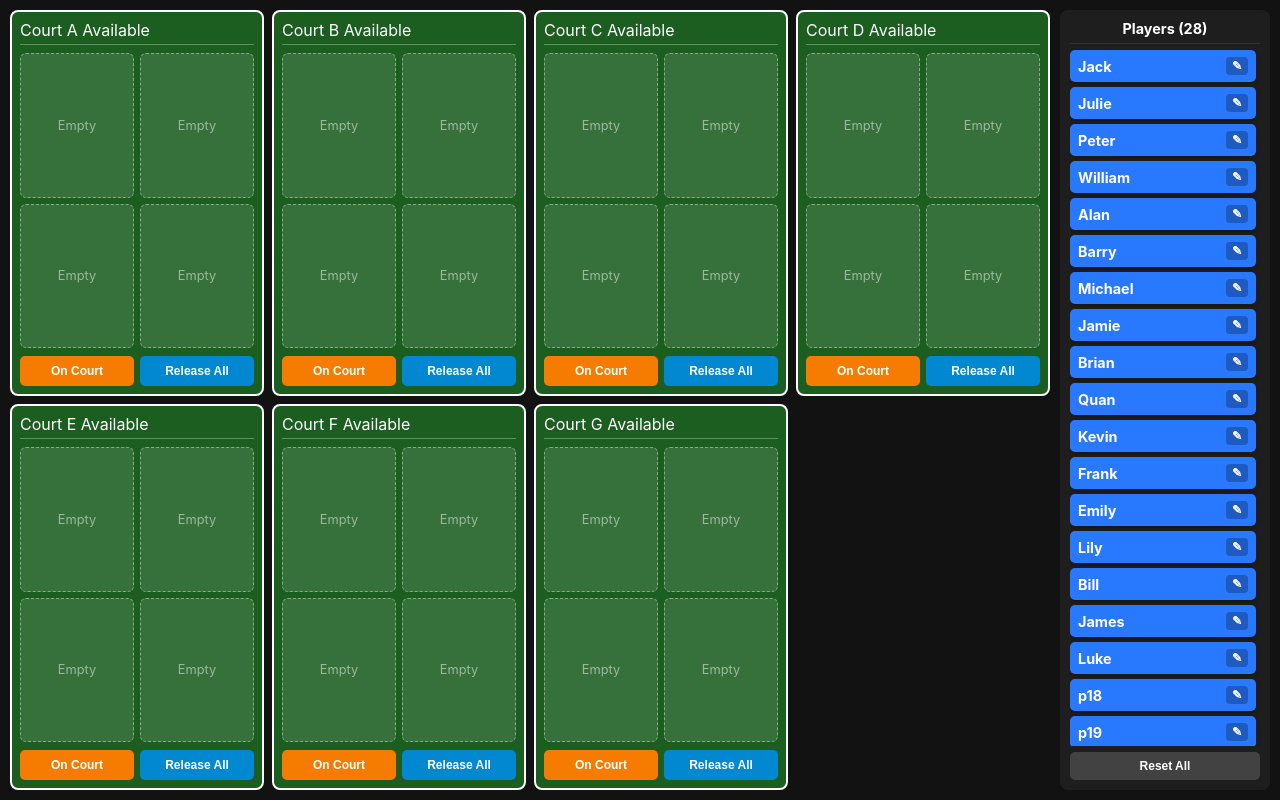
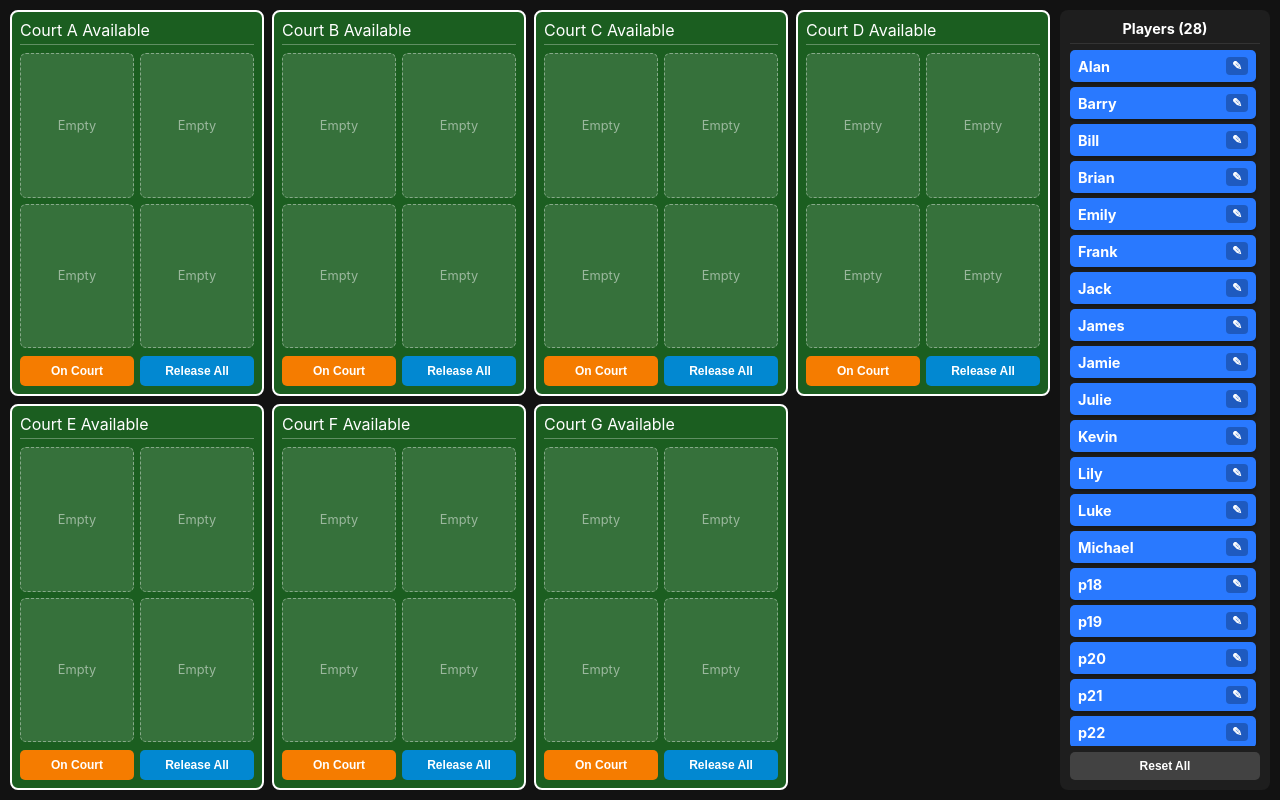
Before and after one commit to gojackgor-a11y/badminton, a plain HTML site: page index.html in a window 1280 px wide. Drawn offline with Linux system fonts and the light colour scheme.

Commit message:
Sort bench player list by name

```diff
--- a/index.html
+++ b/index.html
@@ -715,7 +715,12 @@ courtEl.appendChild(controls);
       courtsContainer.appendChild(courtEl);
     });
     playersList.innerHTML = '';
-state.benchIds.forEach(function(playerId) {
+    const sortedBenchIds = state.benchIds.slice().sort(function(a, b) {
+      const nameA = String(state.playerNames[a] || '');
+      const nameB = String(state.playerNames[b] || '');
+      return nameA.localeCompare(nameB, undefined, { sensitivity: 'base' }) || a - b;
+    });
+    sortedBenchIds.forEach(function(playerId) {
       const playerCard = document.createElement('div');
       playerCard.className = 'player-card';
       const nameSpan = document.createElement('span');
```
Lines whose indentation alone changed are shown as unchanged.
